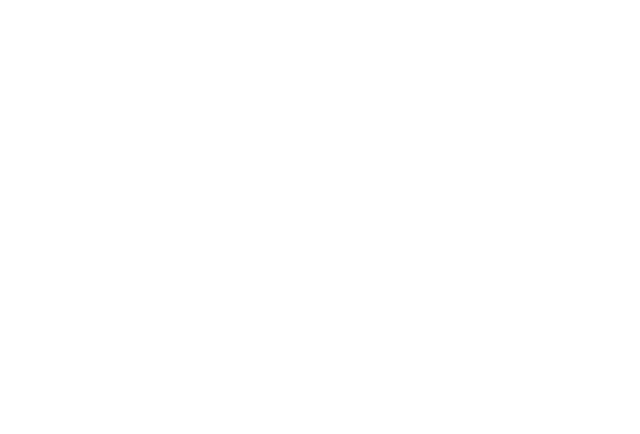
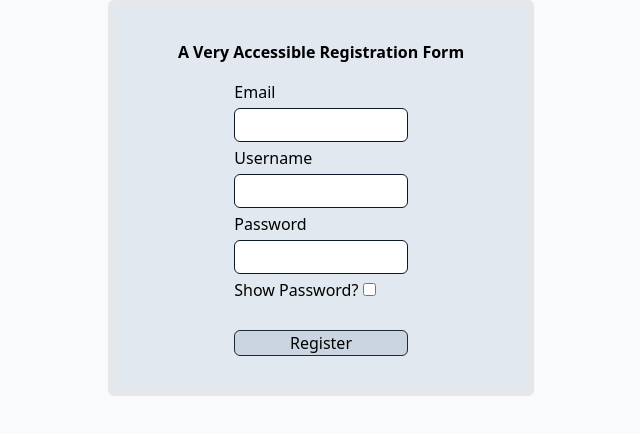
Before and after one commit to SeanMcGoff/Qodana-Accessibility, a website: page index.html in a window 1280 px wide. Shown: the whole page, without its empty margins (319-959 px from the left). Drawn offline with Linux system fonts and the light colour scheme.

Commit message:
Basic Form

```diff
--- a/index.html
+++ b/index.html
@@ -3,9 +3,63 @@
 <head>
     <meta charset="UTF-8">
     <meta name="viewport" content="width=device-width, initial-scale=1.0">
+    <link href="./style/index.css" rel="stylesheet">
     <title>Accessible Password Form</title>
 </head>
-<body>
-
+<body class="bg-slate-50">
+    <div class="w-full h-full flex justify-center items-center">
+        <div class="w-1/3 h-auto p-8 border-8 border-opacity-0 rounded-md bg-slate-200 flex flex-col items-center space-y-4" id="registration-block">
+            <div class="w-full text-center">
+                <b>A Very Accessible Registration Form</b>
+            </div>
+            <form aria-label="registration-form" class="w-1/2 flex flex-col space-y-1">
+                <!--Email Input-->
+                <label for="registration-form-email">Email</label>
+                <input
+                class="py-1 rounded-md border border-slate-900"
+                id="registration-form-email"
+                type="email"
+                autocomplete="email"
+                aria-label="Email"
+                aria-required="true">
+                <!--Username Input-->
+                <label for="registration-form-username">Username</label>
+                <input
+                class="py-1 rounded-md border border-slate-900"
+                id="registration-form-username"
+                type="text"
+                autocomplete="username"
+                aria-label="Username"
+                aria-required="true">
+                <!--Password Input-->
+                <label for="registration-form-password">Password</label>
+                <input
+                class="py-1 rounded-md border border-slate-900"
+                id="registration-form-password"
+                type="password"
+                autocomplete="new-password"
+                aria-label="Password"
+                aria-required="true">
+                <div>
+                    <label for="registration-form-password-show">Show Password?</label>
+                    <input type="checkbox" id="registration-form-password-show" aria-label="Show Password" onclick="toggleShowPassword()">
+                </div>
+                <br>
+                <!--Register Button-->
+                <input
+                type="submit"
+                class="rounded-md border border-gray-800 bg-slate-300 hover:bg-slate-400"
+                id="registration-form-submit"
+                value="Register"
+                aria-label="Register">
+            </form>
+        </div>
+    </div>
 </body>
+<script>
+    function toggleShowPassword() {
+        rfp = document.getElementById("registration-form-password");
+        rfp.setAttribute("type",(rfp.type === "password") ? "text" : "password");
+    }
+</script>
 </html>
--- /dev/null
+++ b/tailwind.config.js
@@ -0,0 +1,8 @@
+/** @type {import('tailwindcss').Config} */
+module.exports = {
+  content: ["*.{html,js}"],
+  theme: {
+    extend: {},
+  },
+  plugins: [],
+}
--- /dev/null
+++ b/tw.css
@@ -0,0 +1,3 @@
+@tailwind base;
+@tailwind components;
+@tailwind utilities;
```
Also changed, not shown: package.json (added, +14 -0 lines), style/index.css (added), 2 other files.
